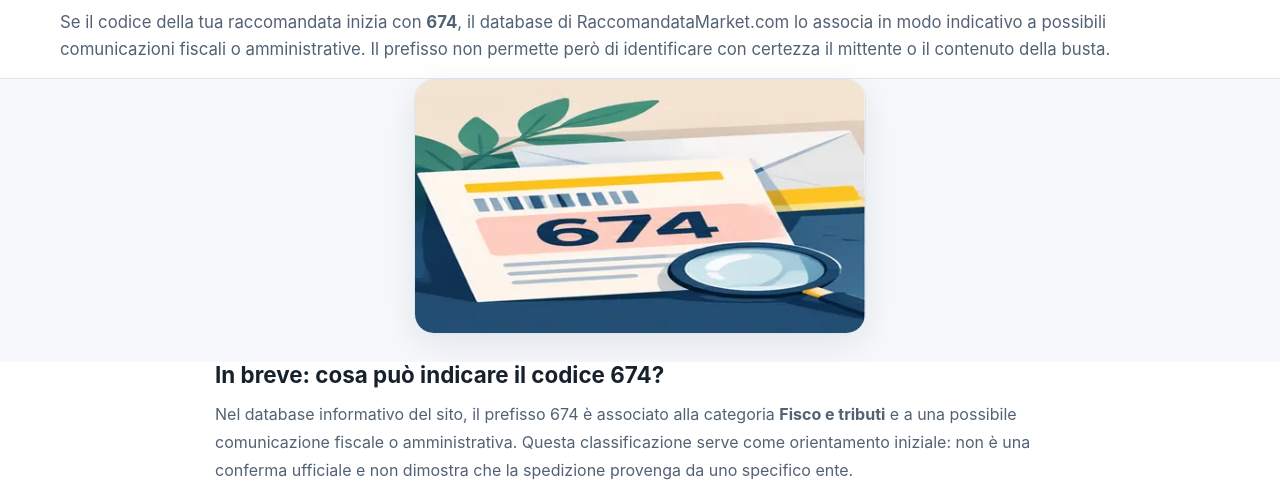
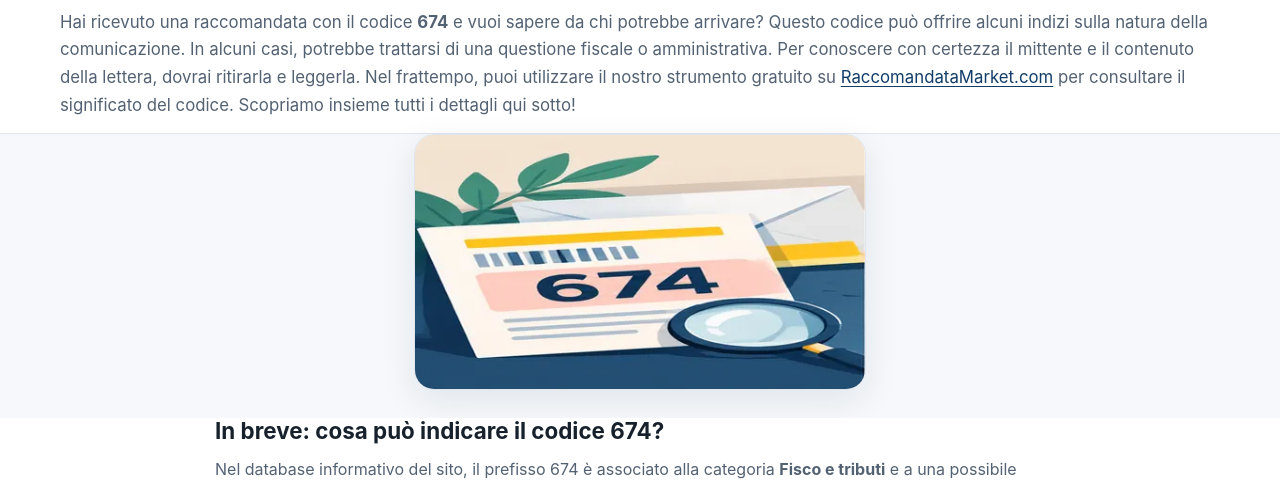
Before and after one commit to sartajbj/raccomandatamarket, a plain HTML site: page raccomandata-market-674.html in a window 1280 px wide. Shown: the part 259-747 px from the top of the page. Drawn offline with Linux system fonts and the light colour scheme.

Commit message:
Update raccomandata-market-674.html

```diff
--- a/raccomandata-market-674.html
+++ b/raccomandata-market-674.html
@@ -137,7 +137,7 @@
 <section class="page-hero"><div class="container">
 <p class="eyebrow">Guida ai codici</p>
 <h1>Raccomandata Market 674: significato e possibili mittenti</h1>
-<p>Se il codice della tua raccomandata inizia con <strong>674</strong>, il database di RaccomandataMarket.com lo associa in modo indicativo a possibili comunicazioni fiscali o amministrative. Il prefisso non permette però di identificare con certezza il mittente o il contenuto della busta.</p>
+<p>Hai ricevuto una raccomandata con il codice <strong>674</strong> e vuoi sapere da chi potrebbe arrivare? Questo codice può offrire alcuni indizi sulla natura della comunicazione. In alcuni casi, potrebbe trattarsi di una questione fiscale o amministrativa. Per conoscere con certezza il mittente e il contenuto della lettera, dovrai ritirarla e leggerla. Nel frattempo, puoi utilizzare il nostro strumento gratuito su <a href="https://raccomandatamarket.com">RaccomandataMarket.com</a> per consultare il significato del codice. Scopriamo insieme tutti i dettagli qui sotto!</p>
 </div></section>
 <figure class="article-featured-image container"><img src="/raccomandata-market-674-thumb.webp" alt="Illustrazione della Raccomandata Market con codice 674 e lente di ingrandimento." width="480" height="270" loading="eager" decoding="async"></figure>
 
```
